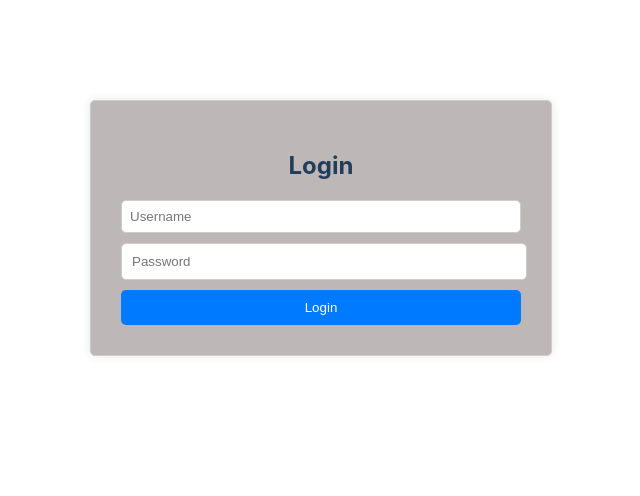
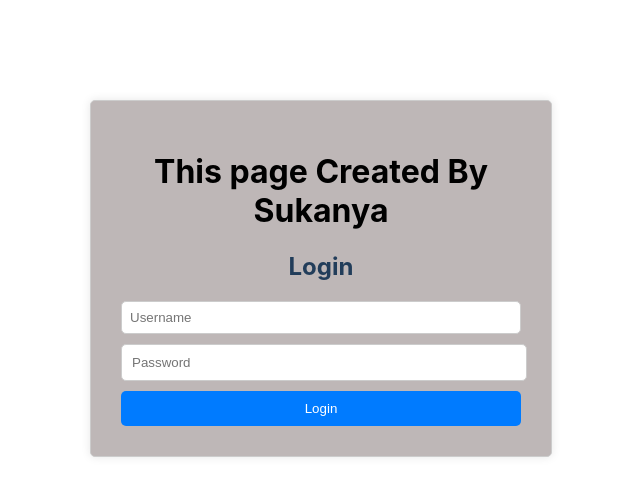
Before and after one commit to SukanyaWebDev/assignment-task, a React (Create React App) app: page /login in a window 1280 px wide. Shown: the top 496 px of the page, without its empty margins (319-959 px from the left). Built offline with nearby package versions, Linux system fonts and the light colour scheme.

Commit message:
loginpage info Added

```diff
--- a/src/components/Login/index.js
+++ b/src/components/Login/index.js
@@ -36,6 +36,7 @@ class Login extends Component {
 
         return (
             <div className="login-container">
+                <h1>This page Created By Sukanya</h1>
                 <h2>Login </h2>
                 <input
                     type="text"
```
Also changed, not shown: 1 other file (tests, documents, lock files or other folders).
